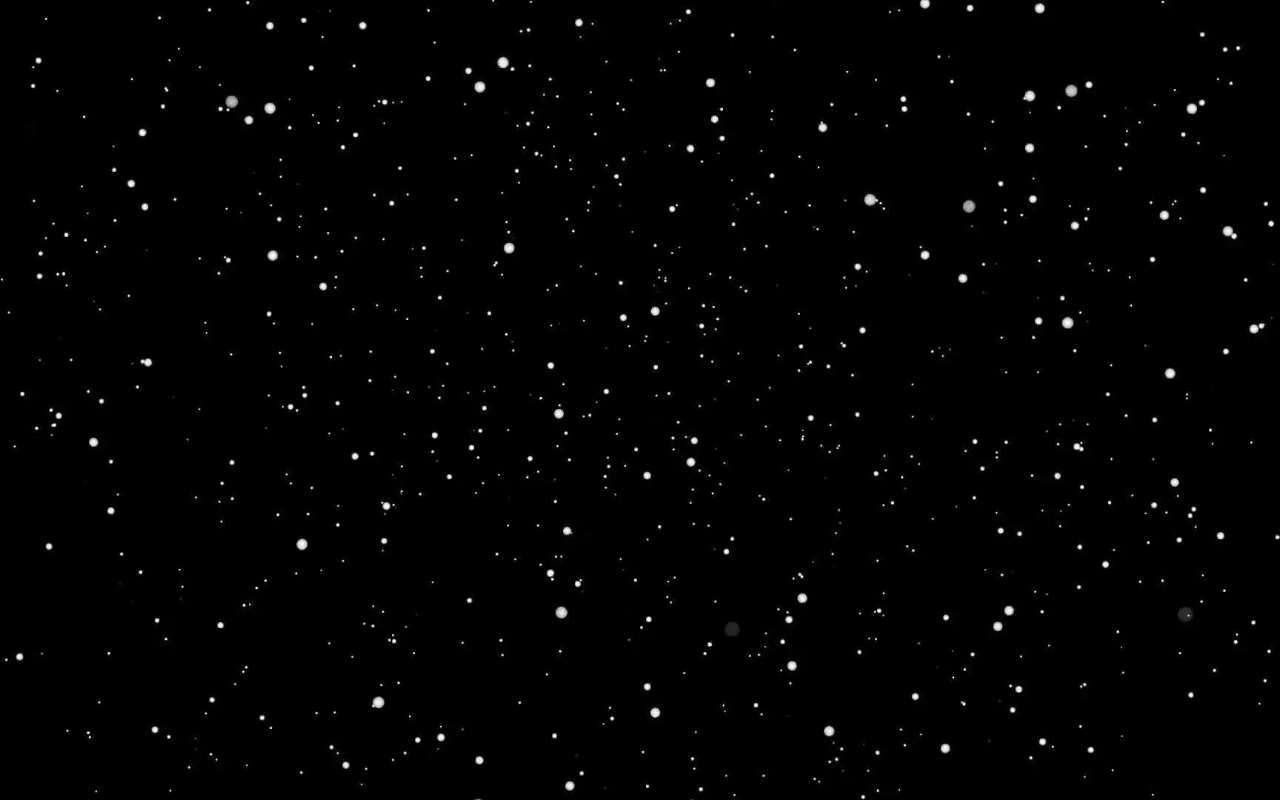
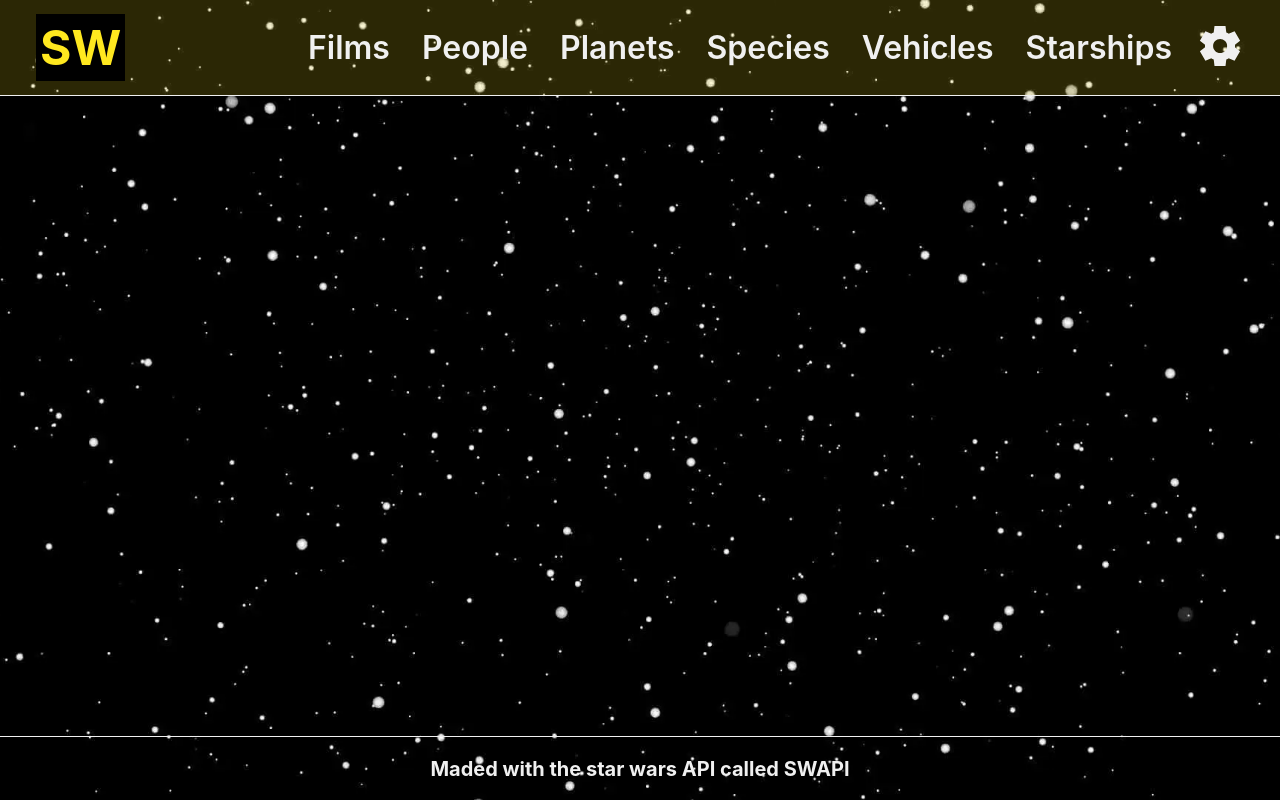
Before and after one commit to matulai/Star-Wars-Info, an Angular app: page / in a window 1280 px wide. Built offline with nearby package versions, Linux system fonts and the light colour scheme.

Commit message:
Add: header and footer on app

```diff
--- a/src/app/app.html
+++ b/src/app/app.html
@@ -1 +1,7 @@
-<router-outlet />
+<app-header />
+
+<main class="main">
+  <router-outlet />
+</main>
+
+<app-footer />
--- a/src/app/app.scss
+++ b/src/app/app.scss
@@ -0,0 +1,6 @@
+.main {
+  flex-direction: column;
+  flex: 1;
+  gap: 48px;
+  padding: 144px
+}
--- a/src/app/app.ts
+++ b/src/app/app.ts
@@ -1,9 +1,10 @@
 import { Component } from '@angular/core';
 import { RouterOutlet } from '@angular/router';
+import { Footer, Header } from "@app/layout"
 
 @Component({
   selector: 'app-root',
-  imports: [RouterOutlet],
+  imports: [RouterOutlet, Footer, Header],
   templateUrl: './app.html',
   styleUrl: './app.scss'
 })
--- /dev/null
+++ b/src/app/layout/index.ts
@@ -0,0 +1,2 @@
+export * from "./footer/footer"
+export * from "./header/header"
```
